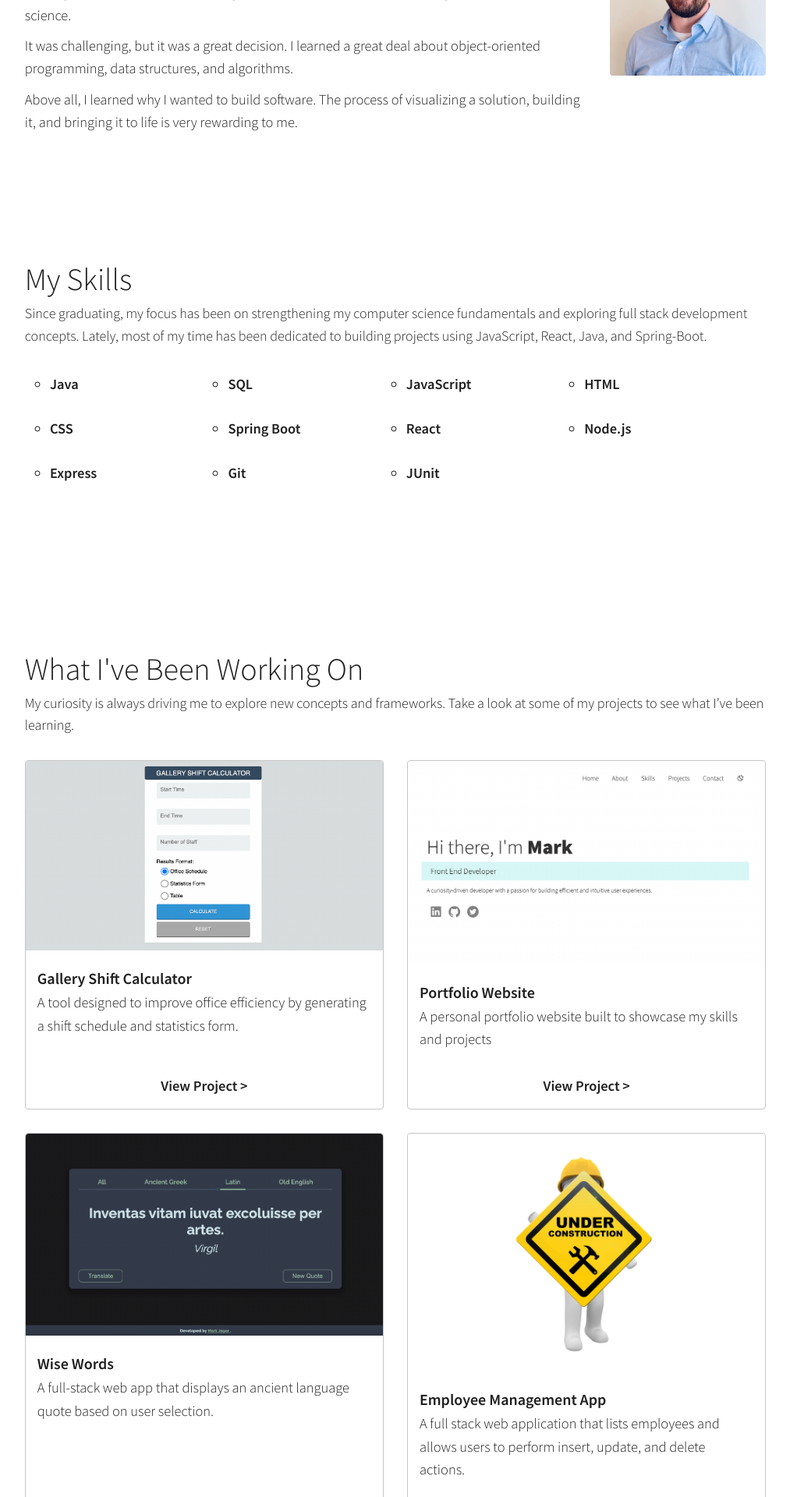
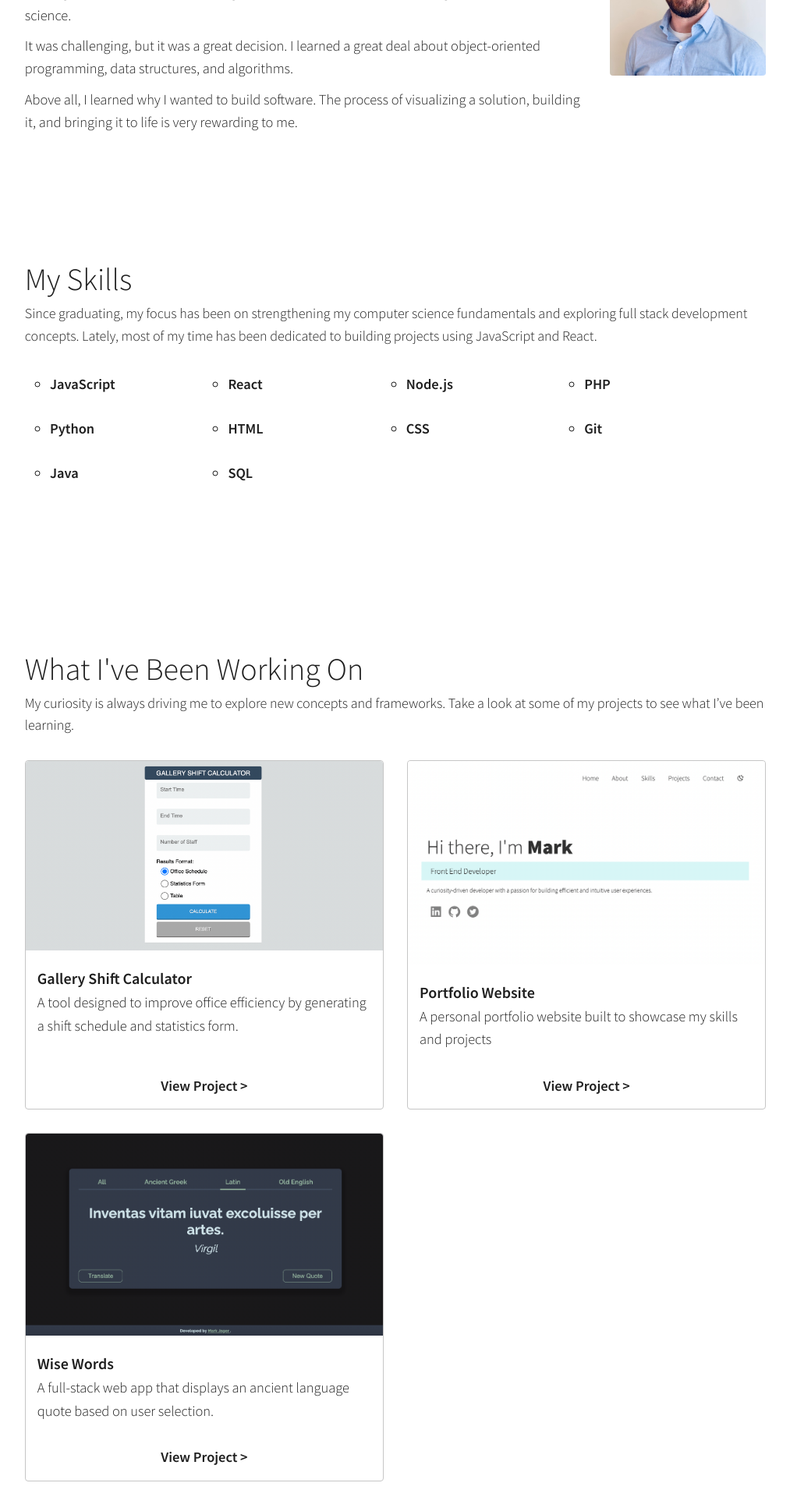
Before and after one commit to markjager13/next-portfolio, a Next.js app: page / in a window 1280 px wide. Shown: the part 880-2800 px from the top of the page at 78% size, without its empty margins (133-1146 px from the left). Built offline with nearby package versions, Linux system fonts and the light colour scheme.

Commit message:
updated hero, about, skills sections

```diff
--- a/src/components/Hero/Hero.js
+++ b/src/components/Hero/Hero.js
@@ -13,7 +13,7 @@ const Hero = () => {
             </span>
         </HeroTitle>
         <HeroSubTitle>
-            <h3>Junior Software Developer</h3>
+            <h3>Software Developer</h3>
         </HeroSubTitle>
         <HeroText>
             A curiosity-driven developer with a passion for building efficient and intuitive software applications.
--- a/src/components/Skills/Skills.js
+++ b/src/components/Skills/Skills.js
@@ -7,20 +7,19 @@ const Skills = () => {
     <Section id="skills">
         <SectionTitle>My Skills</SectionTitle>
         <SectionText>
-          Since graduating, my focus has been on strengthening my computer science fundamentals and exploring full stack development concepts. Lately, most of my time has been dedicated to building projects using JavaScript, React, Java, and Spring-Boot.
+          Since graduating, my focus has been on strengthening my computer science fundamentals and exploring full stack development concepts. Lately, most of my time has been dedicated to building projects using JavaScript and React.
         </SectionText>
         <SkillsList>
+            <li>JavaScript</li>
+            <li>React</li>
+            <li>Node.js</li>
+            <li>PHP</li>
+            <li>Python</li>
+            <li>HTML</li>
+            <li>CSS</li>
+            <li>Git</li>
             <li>Java</li>
             <li>SQL</li>
-            <li>JavaScript</li>
-            <li>HTML</li>
-            <li>CSS</li>
-            <li>Spring Boot</li>
-            <li>React</li>
-            <li>Node.js</li>
-            <li>Express</li>
-            <li>Git</li>
-            <li>JUnit</li>
         </SkillsList>
     </Section>
   )
--- a/src/data/data.json
+++ b/src/data/data.json
@@ -51,23 +51,6 @@
             "stack": ["HTML", "CSS", "JavaScript", "Node.js", "Express", "MongoDB", "REST API"],
             "github": "https://github.com/markjager13/wise-words-frontend",
             "demo": "https://wise-words-app.netlify.app/"
-        },
-        {
-            "id": "p4",
-            "title": "Employee Management App",
-            "description": "A full stack web application that lists employees and allows users to perform insert, update, and delete actions.",
-            "introText": "",
-            "purposeText": "",
-            "stackText": "",
-            "problemsText": "",
-            "lessonsText": "",
-            "image": "/images/inprogress.png",
-            "detailsImage1": "",
-            "detailsImage2": "",
-            "detailsImageStack": "/images/sb_r.png",
-            "stack": ["Spring Boot", "React", "Docker", "AWS", "Postgres", "CI/CD", "JUnit"],
-            "github": "https://github.com/markjager13/employee-management",
-            "demo": ""
         }
     ]
 }
```
